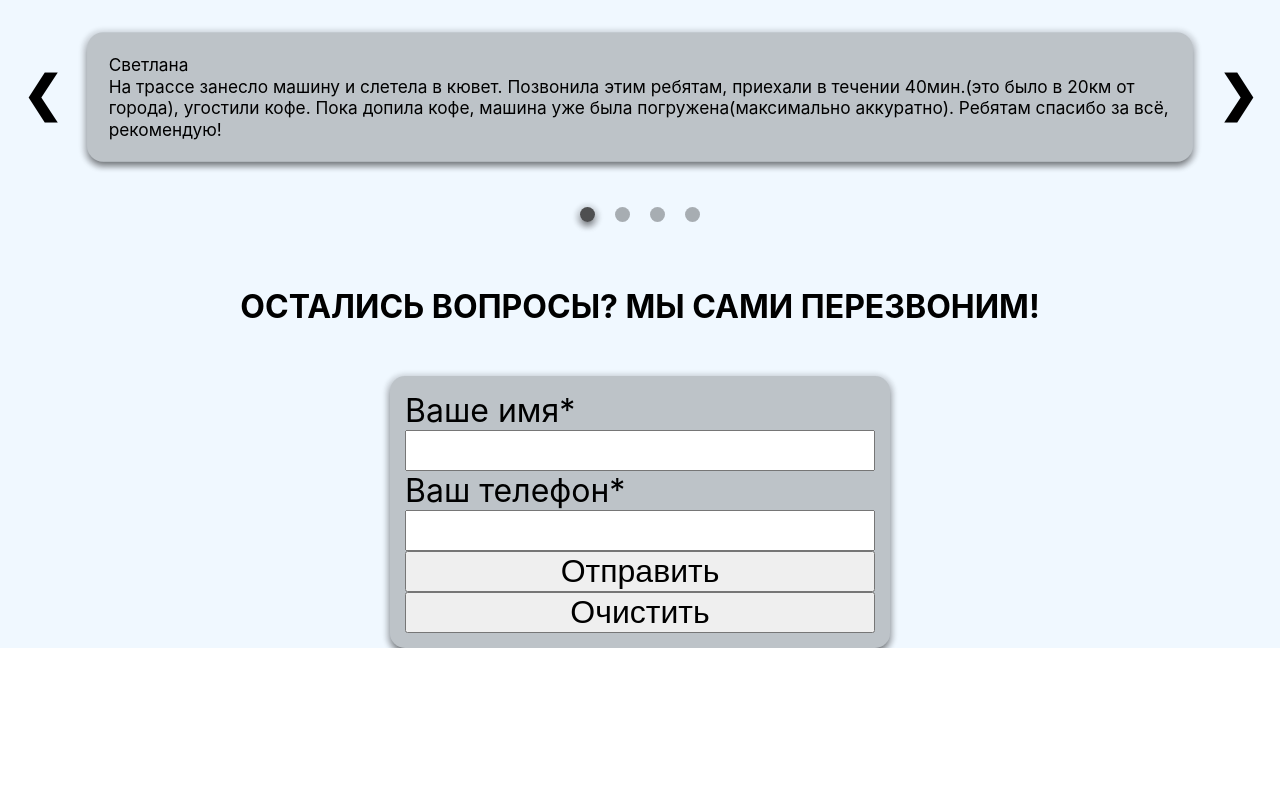
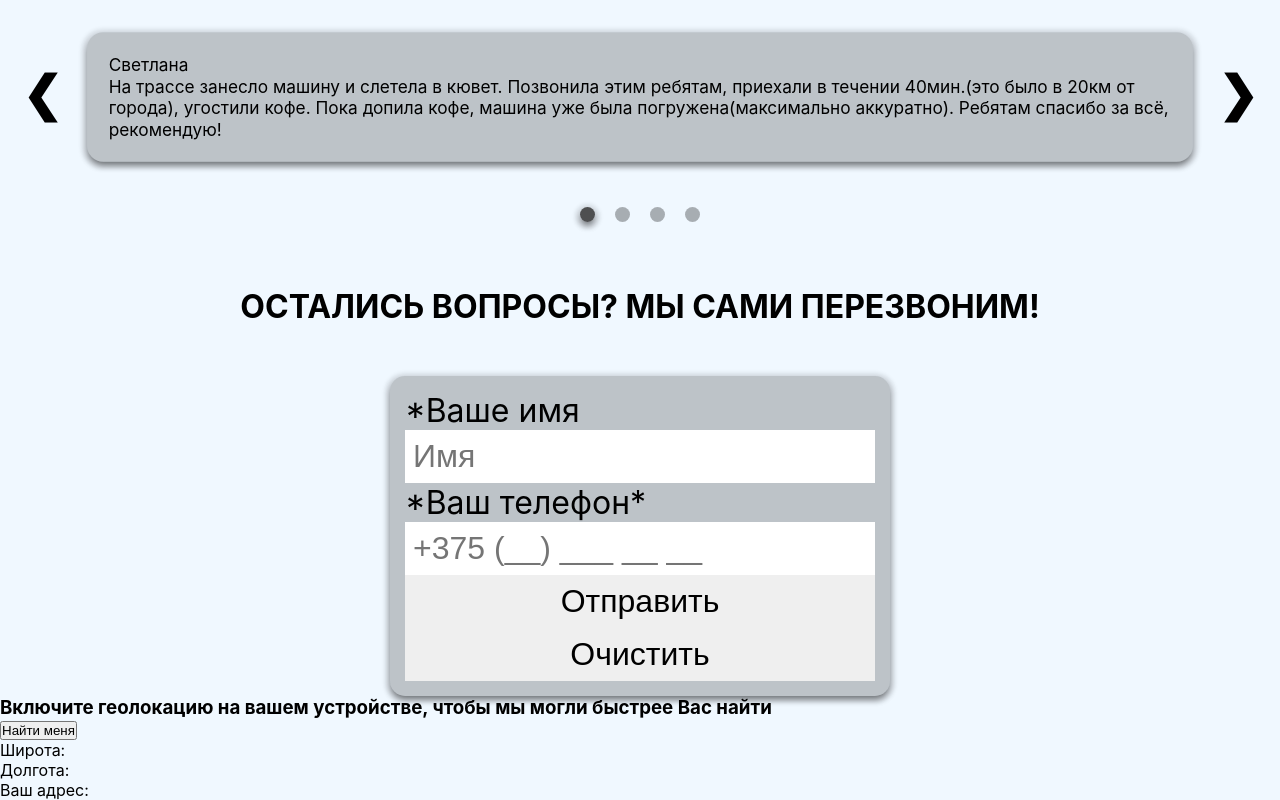
Before and after one commit to ilia-zara/tow-track-react-app, a React (Create React App) app: page / in a window 1280 px wide. Shown: the part 2870-3670 px from the top of the page. Before the commit the page ends 3518 px from the top, so only its background shows below. Built offline with nearby package versions, Linux system fonts and the light colour scheme.

Commit message:
add user geolocation(with google maps)

```diff
--- a/data/db.json
+++ b/data/db.json
@@ -9,7 +9,41 @@
       "name": "Илья",
       "phone": "375298677461",
       "id": 2
+    },
+    {
+      "name": "asdasda",
+      "phone": "12313",
+      "dateTime": "2021-02-06T10:07:38.680Z",
+      "id": 3
+    },
+    {
+      "name": "xbdfbdbf",
+      "phone": "123123",
+      "dateTime": "2021-02-06T10:26:01.674Z",
+      "id": 4
     }
   ],
-  "userLocation": []
+  "userLocation": [
+    {
+      "id": 1
+    },
+    {
+      "latitude": null,
+      "longitude": null,
+      "userAddress": null,
+      "id": 2
+    },
+    {
+      "id": 3
+    },
+    {
+      "id": 4
+    },
+    {
+      "latitude": null,
+      "longitude": null,
+      "userAddress": null,
+      "id": 5
+    }
+  ]
 }
--- a/src/components/home-page/Home.js
+++ b/src/components/home-page/Home.js
@@ -5,6 +5,8 @@ import AboutUs from "components/home-page/about-us/AboutUs";
 import ServiceList from "components/home-page/service-list/ServiceList";
 import SliderReviews from "components/home-page/slider-reviews/SliderReviews";
 import Form from "components/home-page/form-callback/Form";
+import UserGeolocation from "components/home-page/user-geolocation/UserGeolocation";
+/* import UserLocation from "components/home-page/get-user-location/UserLocation"; */
 
 function Home() {
   return (
@@ -14,6 +16,8 @@ function Home() {
       <ServiceList />
       <SliderReviews />
       <Form />
+      <UserGeolocation />
+      {/* <UserLocation /> */}
     </div>
   );
 }
--- a/src/components/home-page/form-callback/Form.css
+++ b/src/components/home-page/form-callback/Form.css
@@ -22,6 +22,14 @@ section > h3 {
 .form input {
   width: 100%;
   font-size: inherit;
+  border: 0px;
+  padding: 8px;
+}
+
+form input:focus {
+  outline: 0;
+  box-shadow: 0 0 0 3px rgba(66, 153, 225, 0.5);
+  border-radius: 5px;
 }
 
 .form-loading {
--- a/src/components/home-page/form-callback/Form.js
+++ b/src/components/home-page/form-callback/Form.js
@@ -5,10 +5,11 @@ const Form = () => {
   const [name, setName] = useState("");
   const [phone, setPhone] = useState("");
   const [isLoading, setIsLoading] = useState(false);
+  const dateTime = new Date();
 
   const handleSubmit = (event) => {
     event.preventDefault();
-    const userData = { name, phone };
+    const userData = { name, phone, dateTime };
 
     setIsLoading(true);
 
@@ -19,6 +20,8 @@ const Form = () => {
     }).then(() => {
       console.log("new userdata added");
       setIsLoading(false);
+      setName("");
+      setPhone("");
     });
   };
 
@@ -28,16 +31,18 @@ const Form = () => {
       <div className="form-container">
         <form className="form" onSubmit={handleSubmit}>
           <div className={isLoading ? "form-loading" : "not-loading"}>
-            <label>Ваше имя*</label>
+            <label>*Ваше имя</label>
             <input
               type="text"
+              placeholder="Имя"
               required
               value={name}
               onChange={(event) => setName(event.target.value)}
             />
-            <label>Ваш телефон*</label>
+            <label>*Ваш телефон*</label>
             <input
               type="number"
+              placeholder="+375 (__) ___ __ __"
               required
               value={phone}
               onChange={(event) => setPhone(event.target.value)}
--- /dev/null
+++ b/src/components/home-page/user-geolocation/UserGeolocation.css
@@ -0,0 +1,5 @@
+.map-container {
+  display: flex;
+  justify-content: center;
+  align-items: center;
+}
--- /dev/null
+++ b/src/components/home-page/user-geolocation/UserGeolocation.js
@@ -0,0 +1,81 @@
+import React, { useState } from "react";
+import "./UserGeolocation.css";
+
+const UserGeolocation = () => {
+  const [latitude, setLatitude] = useState(null);
+  const [longitude, setLongitude] = useState(null);
+  const [userAddress, setUserAddress] = useState(null);
+
+  const getLocation = () => {
+    if (navigator.geolocation) {
+      navigator.geolocation.getCurrentPosition(
+        getCoordinates,
+        handleLocationError
+      );
+    } else {
+      alert("Этот браузер не поддерживает геолокацию");
+    }
+  };
+
+  const getCoordinates = (position) => {
+    setLatitude(position.coords.latitude);
+    setLongitude(position.coords.longitude);
+
+    getUserAddress();
+  };
+
+  const getUserAddress = () => {
+    fetch(
+      `https://maps.googleapis.com/maps/api/geocode/json?latlng=${latitude},${longitude}&sensor=false&key=AIzaSyAN5jMFksQDzva5ZxBVNUQF6uZ8OuIrrM0`
+    )
+      .then((response) => response.json())
+      .then((data) => {
+        console.log(data);
+      })
+      .catch((error) => alert(error));
+  };
+
+  const handleLocationError = (error) => {
+    switch (error.code) {
+      case error.PERMISSION_DENIED:
+        alert("Пользователь отклонил запрос на геолокацию.");
+        break;
+      case error.POSITION_UNAVAILABLE:
+        alert("Информация о местоположении недоступна.");
+        break;
+      case error.TIMEOUT:
+        alert(
+          "Время ожидания запроса на получение местоположения пользователя истекло."
+        );
+        break;
+      case error.UNKNOWN_ERROR:
+        alert("Произошла неизвестная ошибка.");
+        break;
+      default:
+        alert("Произошла неизвестная ошибка.");
+    }
+  };
+
+  return (
+    <div className="geolocation-container">
+      <h3>
+        Включите геолокацию на вашем устройстве, чтобы мы могли быстрее Вас
+        найти
+      </h3>
+      <button onClick={getLocation}>Найти меня</button>
+      <p>Широта: {latitude}</p>
+      <p>Долгота: {longitude}</p>
+      <p>Ваш адрес: {userAddress}</p>
+      <div className="map-container">
+        {latitude && longitude ? (
+          <img
+            src={`https://maps.googleapis.com/maps/api/staticmap?center=${latitude},${longitude}&zoom=14&size=500x400&sensor=false&markers=color:red%7C${latitude},${longitude}&key=AIzaSyAN5jMFksQDzva5ZxBVNUQF6uZ8OuIrrM0`}
+            alt="Google map"
+          />
+        ) : null}
+      </div>
+    </div>
+  );
+};
+
+export default UserGeolocation;
```
Also changed, not shown: src/media/marker.svg (added), 1 other file (tests, documents, lock files or other folders).
